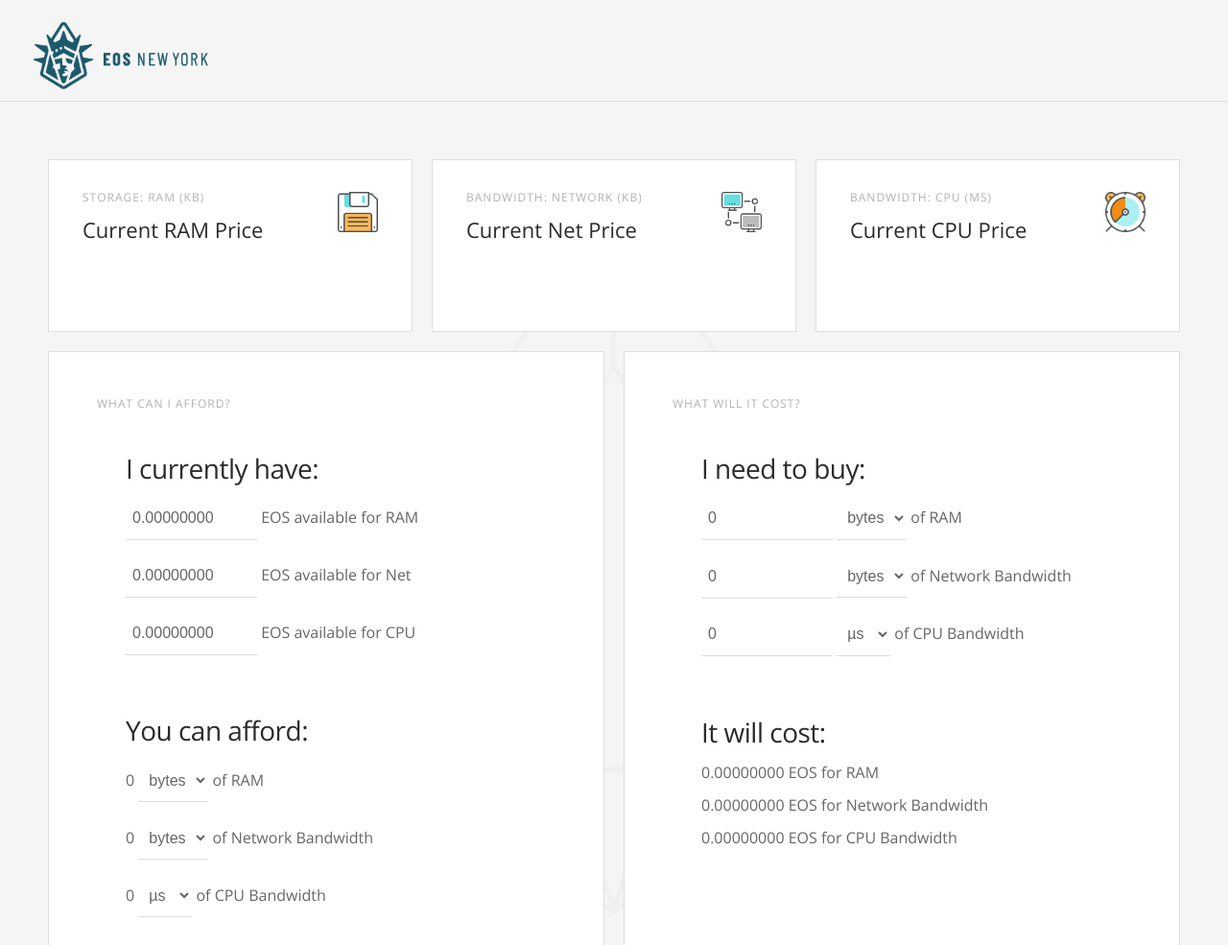
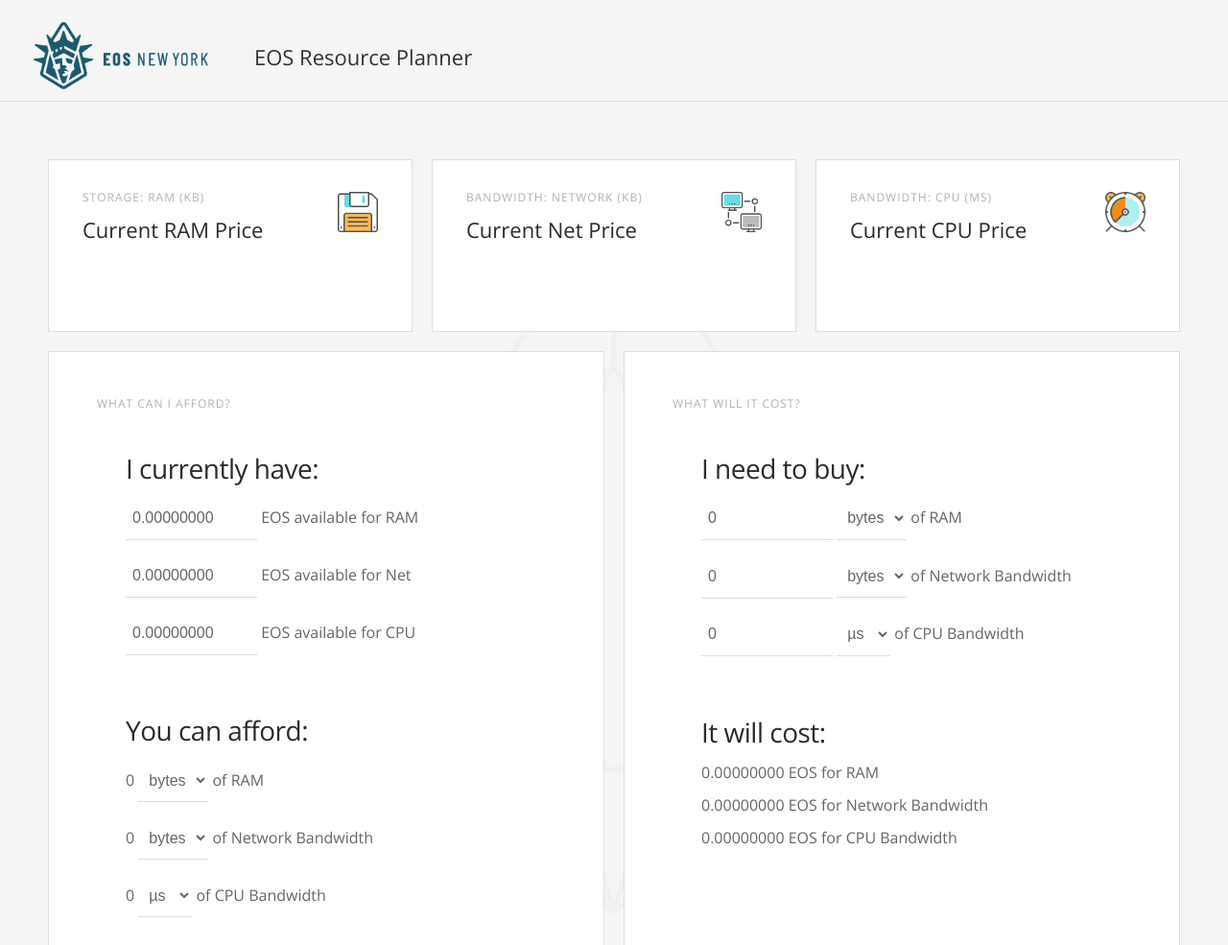
Before and after one commit to eosnewyork/erp, a plain HTML site: page frontend/index.html in a window 1280 px wide. Shown: the top 985 px of the page at 96% size. Drawn offline with nearby package versions, Linux system fonts and the light colour scheme; no server answers.

Commit message:
Updated heading and link to site from lower right hand logo

```diff
--- a/frontend/css/styles.css
+++ b/frontend/css/styles.css
@@ -501,7 +501,8 @@
   padding: 0 !important;
   margin: 0;
   display: block;
-  margin-left: -125px;
+  margin-left: 50px;
+  margin-top: 5px;
   top: 15px;
   float: left;
 }
--- a/frontend/index.html
+++ b/frontend/index.html
@@ -71,7 +71,7 @@
       <header id="header" class="clearfix">
         <h1 id="logo"><a href="index.html">EOS Resource Planner</a></h1>
         <!-- start main nav -->
-        <h4 id="headertitle"></h4>
+        <h4 id="headertitle">EOS Resource Planner</h4>
         <!-- <nav id="main-nav">
           <ul class="clearfix" id="options">
             <li> <a href="#home">Home</a></li>
@@ -248,7 +248,7 @@
                 <li> <a href="https://www.youtube.com/channel/UCg7aeCSXUTP49w_elxgYIXA"><i class="fa fa-youtube"></i></a> </li>
                 <li> <a href="https://twitter.com/eosnewyork"><i class="fa fa-twitter"></i></a> </li>
               </ul>
-              <a class="col" id="eosnylogo"></a>
+              <a class="col" id="eosnylogo" href="https://www.eosnewyork.io"></a>
             </div>
           </div>
         </div>
```
